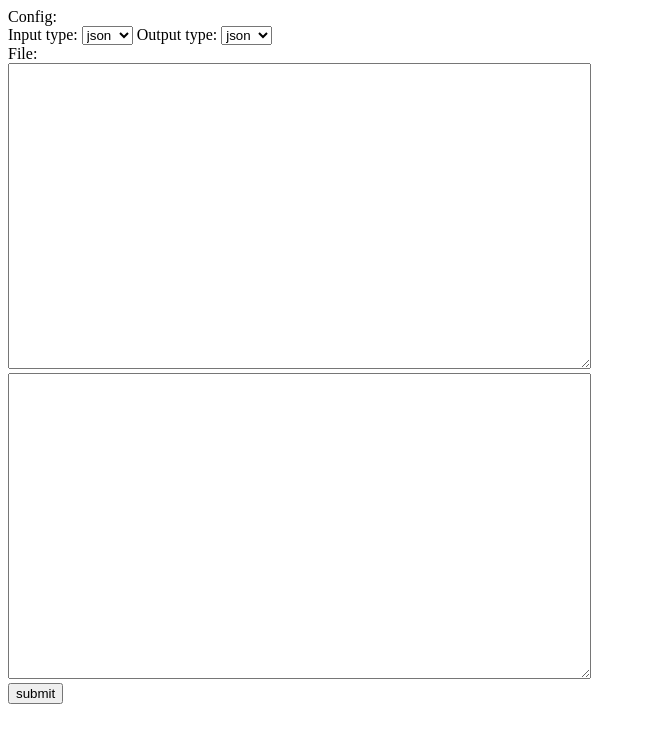
After one commit to bpangelov/converter, a PHP site: page /converter.html in a window 1280 px wide. The commit adds this page. Shown: the top 743 px of the page, without its empty margins (0-646 px from the left). Run offline with PHP 8.4, Linux system fonts and the light colour scheme.

Commit message:
Add the logic for parsing/converting json and yaml files. Add basic page to send reuests to the api and show the result

```diff
--- /dev/null
+++ b/converter.html
@@ -0,0 +1,55 @@
+<!DOCTYPE html>
+<html>
+<body>
+
+Config:<br>
+<form id="config">
+    <label for="config_input">Input type:</label>
+    <select id="config_input" name="config_input">
+        <option value="json">json</option>
+        <option value="yaml">yaml</option>
+    </select>
+    <label for="config_output">Output type:</label>
+    <select id="config_output" name="config_output">
+        <option value="json">json</option>
+        <option value="yaml">yaml</option>
+    </select>
+</form>
+
+
+File:<br>
+<textarea id="textarea_input" rows="20" cols="70">
+</textarea><br>
+
+<textarea id="textarea_output" rows="20" cols="70">
+</textarea><br>
+
+<button type="button" onclick="submit()">submit</button>
+
+<script>
+var API_URL = "http://localhost/converter/api";
+
+function submit() {
+
+    let input = document.getElementById("textarea_input").value;
+    let apiRequest = {
+        "config": {
+            "inputFormat":document.getElementById("config_input").value,
+		    "outputFormat":document.getElementById("config_output").value
+        },
+        "inputFile":input
+    };
+
+    fetch(API_URL, {
+        method: "POST",
+        body: JSON.stringify(apiRequest)
+    })
+    .then(response => response.json())
+    .then(response => {
+        document.getElementById("textarea_output").value = response.convertedFile;
+    });
+}
+</script>
+
+</body>
+</html>
--- a/src/ConverterController.php
+++ b/src/ConverterController.php
@@ -87,14 +87,14 @@ class ConverterController {
 
         $parserFactory = new ParserFactory();
         $parser = $parserFactory->createParser($requestDto->getConfig());
-        $resp = $parser->parse($requestDto->getInputFile());
+        $result = $parser->parse($requestDto->getInputFile());
 
         $conveterFactory = new ConverterFactory();
         $converter = $conveterFactory->createConverter($requestDto->getConfig());
-        $resp = $converter->convert($resp);
+        $resultBody = $converter->convert($result);
 
         $response['status_code_header'] = 'HTTP/1.1 200 OK';
-        $response['body'] = json_encode(array("message" => $resp));
+        $response['body'] = json_encode(array("convertedFile" => $resultBody));
         return $response;
     }
 
```
Also changed, not shown: index.php (+4 -3 lines), src/Converter.php (+28 -3 lines), src/Parser.php (+11 -5 lines).
